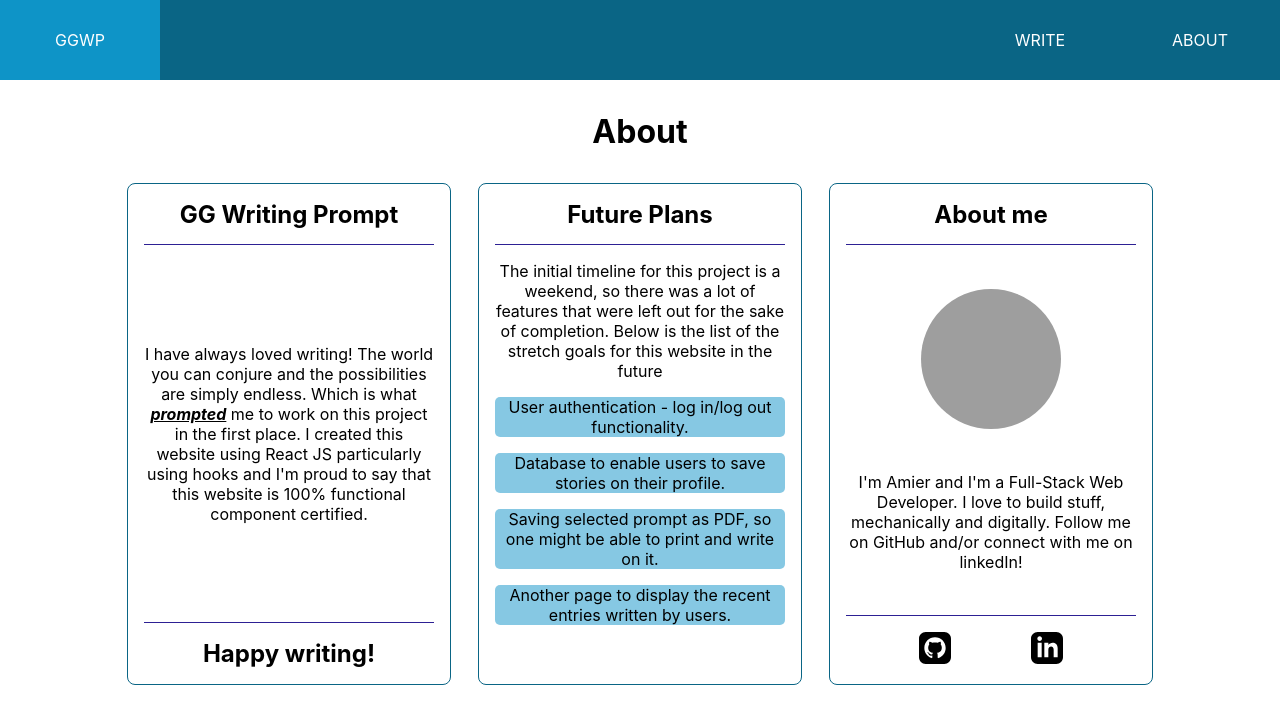
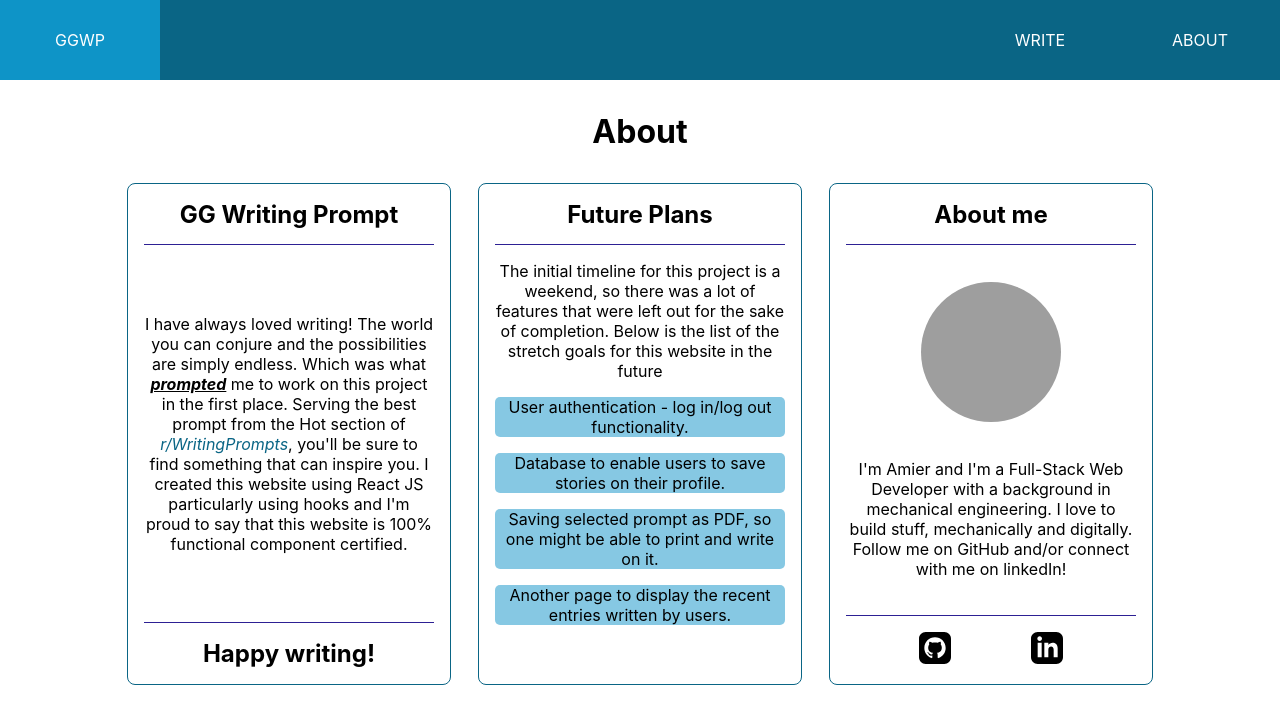
Before and after one commit to amierfaudzi/ggwritingprompt, a React (Create React App) app: page /about in a window 1280 px wide. Shown: the top 724 px of the page. Built offline with nearby package versions, Linux system fonts and the light colour scheme; grey boxes are pictures that could not be loaded.

Commit message:
add final styling to the about page

```diff
--- a/src/components/About/About.js
+++ b/src/components/About/About.js
@@ -13,7 +13,7 @@ export default function About() {
             <div className="header-wrapper">
             <h2 className="about__title">GG Writing Prompt</h2>
             </div>
-            <p className="about__content">I have always loved writing! The world you can conjure and the possibilities are simply endless. Which is what <span className="span span--max" title="Did you see what I did there ;D">prompted</span> me to work on this project in the first place. I created this website using React JS particularly using hooks and I'm proud to say that this website is 100% functional component certified. </p>
+            <p className="about__content">I have always loved writing! The world you can conjure and the possibilities are simply endless. Which was what <span className="span span--max" title="Did you see what I did there ;D">prompted</span> me to work on this project in the first place. Serving the best prompt from the Hot section of <span><a className="subreddit-link" href="https://www.reddit.com/r/WritingPrompts/" target="_blank">r/WritingPrompts</a></span>, you'll be sure to find something that can inspire you. I created this website using React JS particularly using hooks and I'm proud to say that this website is 100% functional component certified. </p>
             <div className="header-wrapper header-wrapper--footer">
                 <h2 className="about__footer">Happy writing!</h2>
             </div>
@@ -33,7 +33,7 @@ export default function About() {
                     <h2 className="about__title">About me</h2>
                 </div>
             <img src={profilePic} alt="profile picture" className="image"/>
-            <p className="about__content">I'm Amier and I'm a Full-Stack Web Developer. I love to build stuff, mechanically and digitally. Follow me on GitHub and/or connect with me on linkedIn!</p>
+            <p className="about__content">I'm Amier and I'm a Full-Stack Web Developer with a background in mechanical engineering. I love to build stuff, mechanically and digitally. Follow me on GitHub and/or connect with me on linkedIn!</p>
             <div className="connect-wrapper">
                 <a href="https://github.com/amierfaudzi" target="_blank">
                     <GitHub className="icon icon--social"/>
--- a/src/components/About/About.scss
+++ b/src/components/About/About.scss
@@ -119,3 +119,9 @@
         }
     }
 }
+
+.subreddit-link {
+    text-decoration: none;
+    color: $secondary-blue;
+    font-style: italic;;
+}
--- a/src/components/Write/Write.js
+++ b/src/components/Write/Write.js
@@ -26,6 +26,7 @@ export default function Write(props) {
     //setting the state during mount
     useEffect(() => {
         getSelectedPrompt();
+        alert("To save your story, fill in your name and email and click the 'SAVE THIS!' button below :D");
     }, [])
     //if english is selected
     const handleEnglish = (event) => {
@@ -117,7 +118,6 @@ export default function Write(props) {
         const email = event.target.email.value;
         window.open(`mailto:${email}?cc=ggwritingprompt@gmail.com&subject=${title}&body=By ${name}: ${story}`);
     }
-
     return (
         <div className="write">
             <h1 className="write__title">Write</h1>
```
